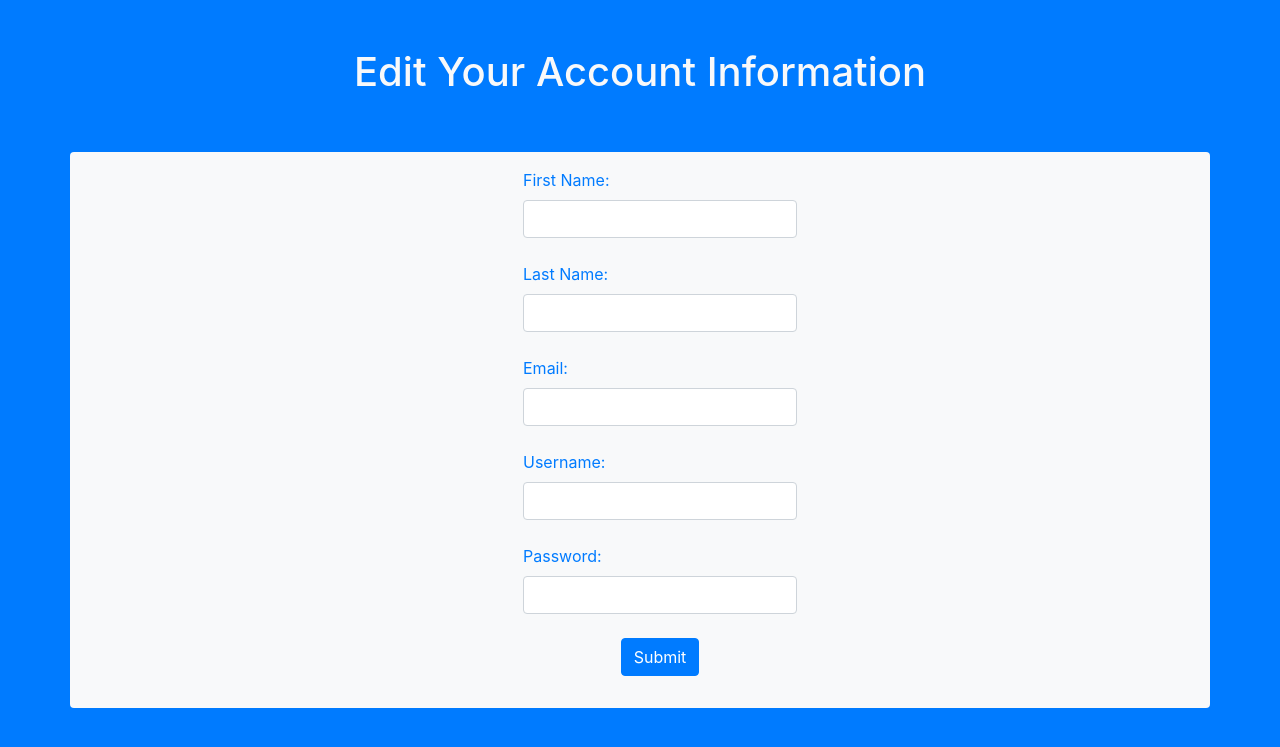
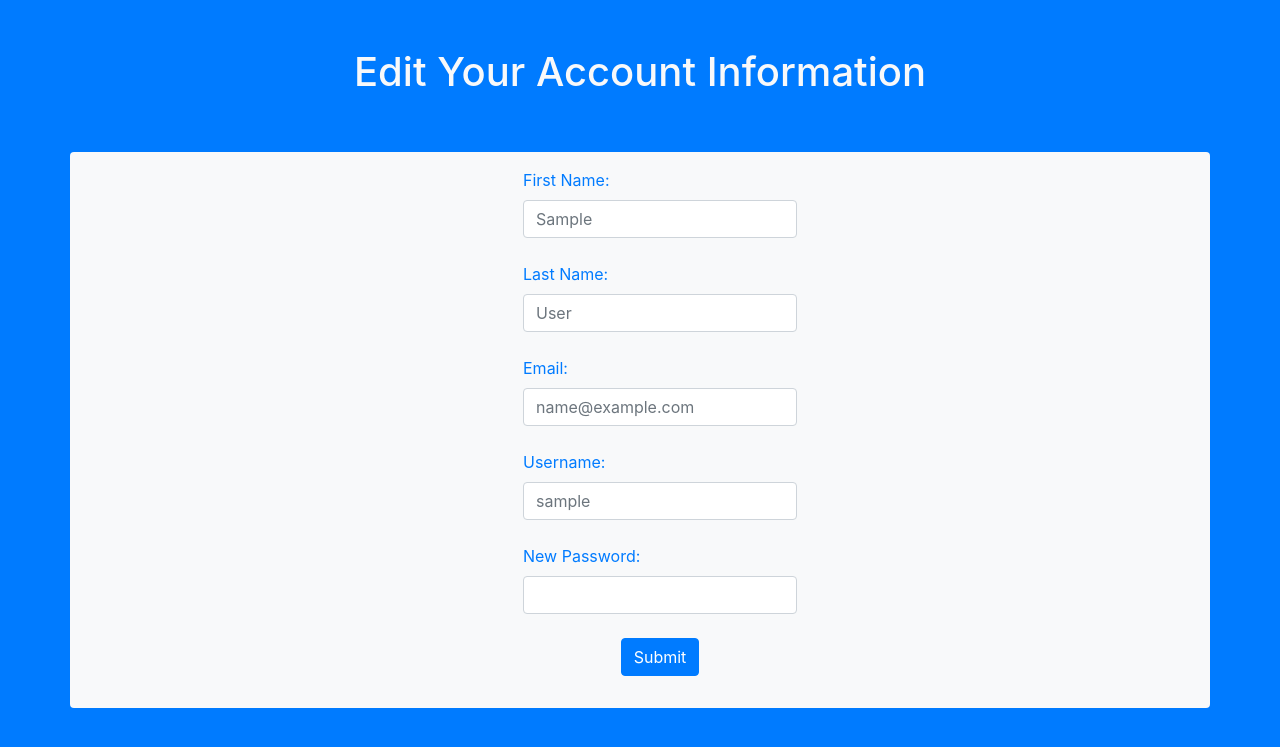
Before and after one commit to alexanderthurston/group-7, a Django app: page /parkingapp/update-account in a window 1280 px wide. Shown: the top 747 px of the page. Run offline with Django 3.2, Linux system fonts and the light colour scheme; the visitor is signed in with stand-in values (Sample User, id 1).

Commit message:
Started edit user info page, changed models

```diff
--- a/source/parkingapp/models.py
+++ b/source/parkingapp/models.py
@@ -21,35 +21,49 @@
 
 
 class Event(models.Model):
-    userID = models.ForeignKey(User, on_delete=models.CASCADE)
+    # userID = models.ForeignKey(User, on_delete=models.CASCADE)
     eventName = models.CharField(max_length=100)
     address = models.CharField(max_length=100)
-    eventDate = models.DateTimeField()
+    eventDate = models.DateField()
 
 class ParkingLot(models.Model):
-    eventID = models.ForeignKey(Event, on_delete=models.CASCADE)
+    owner = models.ForeignKey(User, on_delete=models.CASCADE)
+    nickname = models.CharField(max_length = 100)
     address = models.CharField(max_length=200)
+    numMotorcycleSpots = models.IntegerField()
+    numCarSpots = models.IntegerField()
+    numOversizeSpots = models.IntegerField()
+
+class ParkingLotEventData(models.Model):
+    parkingLot = models.ForeignKey(ParkingLot, on_delete=models.CASCADE)
+    event = models.ForeignKey(Event, on_delete=models.CASCADE)
+    distanceFromEvent = models.DecimalField(max_digits=6, decimal_places=1)
+    availableMotorcycleSpots = models.IntegerField()
+    availableCarSpots = models.IntegerField()
+    availableOversizeSpots = models.IntegerField()
 
 class ParkingSpot(models.Model):
-    parkingLotID = models.ForeignKey(ParkingLot, on_delete=models.CASCADE)
-    spaceCode = models.CharField(max_length=50)
+    parkingLotEventData = models.ForeignKey(ParkingLotEventData, on_delete=models.CASCADE)
+    # spaceCode = models.CharField(max_length=50)
+    spotType = models.CharField(max_length=1)
+    isTaken = models.BooleanField(default=False)
 
-class ParkingSpotType(models.Model):
-    parkingSpotID = models.ForeignKey(ParkingSpot, on_delete=models.CASCADE)
-    typeName = models.CharField(max_length=20)
+# class ParkingSpotType(models.Model):
+#     parkingSpotID = models.ForeignKey(ParkingSpot, on_delete=models.CASCADE)
+#     typeName = models.CharField(max_length=20)
 
-class ParkingSpotHistory(models.Model):
-    spotID = models.ForeignKey(ParkingSpot, on_delete=models.CASCADE)
-    rentStartDate = models.DateTimeField()
-    rentEndDate = models.DateTimeField()
+# class ParkingSpotHistory(models.Model):
+#     spotID = models.ForeignKey(ParkingSpot, on_delete=models.CASCADE)
+#     rentStartDate = models.DateTimeField()
+#     rentEndDate = models.DateTimeField()
 
-class TransactionHistory(models.Model):
-    userID = models.ForeignKey(User, on_delete=models.CASCADE)
-    eventID = models.ForeignKey(Event, on_delete=models.CASCADE)
-    parkingSpotID = models.ForeignKey(ParkingSpot, on_delete=models.CASCADE)
-    transDate = models.DateTimeField()
-    amount = models.DecimalField(decimal_places=2, max_digits=5)
+# class TransactionHistory(models.Model):
+#     userID = models.ForeignKey(User, on_delete=models.CASCADE)
+#     eventID = models.ForeignKey(Event, on_delete=models.CASCADE)
+#     parkingSpotID = models.ForeignKey(ParkingSpot, on_delete=models.CASCADE)
+#     transDate = models.DateTimeField()
+#     amount = models.DecimalField(decimal_places=2, max_digits=5)
 
-class TransactionType(models.Model):
-    transHistoryID = models.ForeignKey(TransactionHistory, on_delete=models.CASCADE)
-    transTypeName = models.CharField(max_length=20)
+# class TransactionType(models.Model):
+#     transHistoryID = models.ForeignKey(TransactionHistory, on_delete=models.CASCADE)
+#     transTypeName = models.CharField(max_length=20)
--- a/source/parkingapp/templates/parkingapp/account_info.html
+++ b/source/parkingapp/templates/parkingapp/account_info.html
@@ -31,16 +31,14 @@
                                 <li class="text-light">First Name: {{user.first_name}}</li>
                                 <li class="text-light">Last Name: {{user.last_name}}</li>
                                 <li class="text-light">Username: {{user.username}}</li>
-                                <li class="text-light">Password: {{user.password}}</li>
+                                <!-- <li class="text-light">Password: {{user.password}}</li> -->
                                 <li class="text-light">Email: {{user.email}}</li>
-                                <!-- <li class="text-light">Phone #: {{account.phoneNumber}}</li> -->
                             </ul>
                         </div>
                     </div>
                     <div class="col-sm-2 text-right">
                         <a href="{% url 'parkingapp:update-account' %}"><button type="button" class="btn btn-primary">Edit Info</button></a>
                     </div>
-
             </div>
             <div id="account-balance" class="row rounded bg-secondary row justify-content-center align-content-center m-3 p-3">
                 <div class="col-sm-5">
--- a/source/parkingapp/templates/parkingapp/sign_in.html
+++ b/source/parkingapp/templates/parkingapp/sign_in.html
@@ -20,7 +20,7 @@
                     <input type="text" name="username"  placeholder="Username" class="form-control"><br>
 
                     <label for="password" class="text-primary">Password:</label><br>
-                    <input type="text" name="password" placeholder="Password" class="form-control"><br>
+                    <input type="password" name="password" placeholder="Password" class="form-control"><br>
                     <div class="row justify-content-center">
                         <input type="submit" value="Submit" class="center btn btn-primary"><br>
                     </div>
--- a/source/parkingapp/templates/parkingapp/update_account.html
+++ b/source/parkingapp/templates/parkingapp/update_account.html
@@ -16,23 +16,23 @@
                     <ul style="list-style-type: none;">
                         <li>
                             <label for="first_name" class="text-primary">First Name:</label>
-                            <input type="text" name="first_name" placeholder="{{account.firstName}}" class="form-control"><br>
+                            <input type="text" name="first_name" placeholder="{{user.first_name}}" class="form-control"><br>
                         </li>
                         <li>
                             <label for="last_name" class="text-primary">Last Name:</label>
-                            <input type="text" name="last_name" placeholder="{{account.lastName}}" class="form-control"><br>
+                            <input type="text" name="last_name" placeholder="{{user.last_name}}" class="form-control"><br>
                         </li>
                         <li>
                             <label for="email" class="text-primary">Email:</label>
-                            <input type="text" name="email" placeholder="{{account.email}}" class="form-control"><br>
+                            <input type="text" name="email" placeholder="{{user.email}}" class="form-control"><br>
                         </li>
                         <li>
                             <label for="username" class="text-primary">Username:</label>
-                            <input type="text" name="username" placeholder="{{account.username}}" class="form-control"><br>
+                            <input type="text" name="username" placeholder="{{user.username}}" class="form-control"><br>
                         </li>
                         <li>
-                            <label for="password" class="text-primary">Password:</label>
-                            <input type="text" name="password" placeholder="{{account.password}}" class="form-control"><br>
+                            <label for="password" class="text-primary">New Password:</label>
+                            <input type="password" name="password" class="form-control"><br>
                         </li>
                         <li>
                             <div class="row justify-content-center">
--- a/source/parkingapp/urls.py
+++ b/source/parkingapp/urls.py
@@ -7,8 +7,6 @@ urlpatterns = [
     path('index', views.index, name='index'),
     path('sign-up', views.sign_up, name="sign-up"),
     path('sign-out', views.sign_out, name="sign-out"),
-    path('find-account', views.find_account, name="find-account"),
-    path('create-account', views.create_account, name="create-account"),
     path('update-account', views.update_account, name="update-account"),
     path('account-info', views.account_info, name="account-info"),
     path('transfer-funds', views.transfer_funds, name="transfer-funds"),
--- a/source/parkingapp/views.py
+++ b/source/parkingapp/views.py
@@ -63,29 +63,17 @@ def sign_out(request):
     return redirect('parkingapp:sign-in')
 
 
-# Create user account in system
-def create_account(request):
-    pass
-
-
-# Find and verify user's account in system
-def find_account(request):
-    # try:
-    #     account = User.objects.get(username=request.POST['username'], password=request.POST['password'])
-    #     return HttpResponseRedirect(reverse('parkingapp:index', args=[account.id]))
-    # except(KeyError, User.DoesNotExist):   # Redirect user and alert them of invalid sign-in
-    #     error_message = "Invalid sign-in credentials. Please Try Again"
-    #
-    #     # return HttpResponseRedirect(reverse('parkingapp:sign-in', args=[error_message]))
-
-    account = User.objects.get(username=request.POST['username'], password=request.POST['password'])
-    return HttpResponseRedirect(reverse('parkingapp:index', args=[account.id]))
-
-
 # Update account info
 @login_required(login_url='parkingapp:sign-in')
 def update_account(request):
     context = {}
+
+    if request.method == 'POST':
+        first_name = request.POST.get('first_name')
+        last_name = request.POST.get('last_name')
+        username = request.POST.get('username')
+        email = request.POST.get('email')
+        password = request.POST.get('password')
     return render(request, "parkingapp/update_account.html", context)
 
 
```
Also changed, not shown: source/parkingapp/migrations/0004_auto_20210330_1343.py (added).
